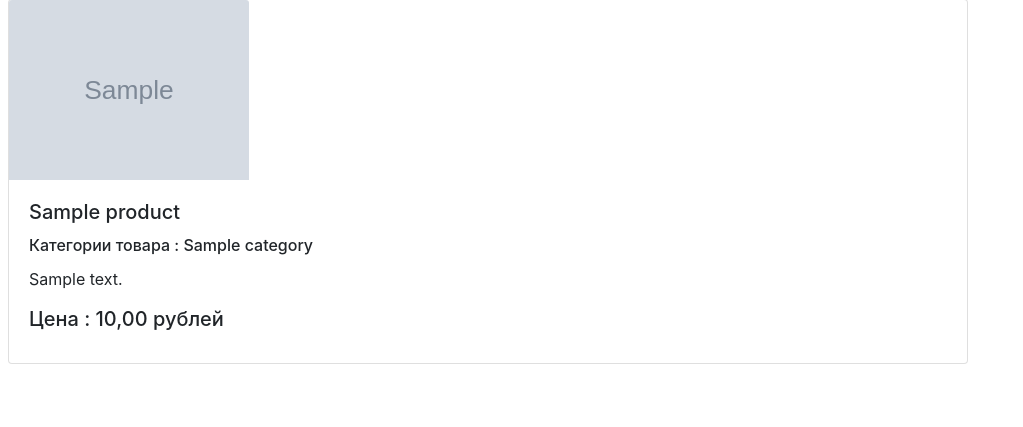
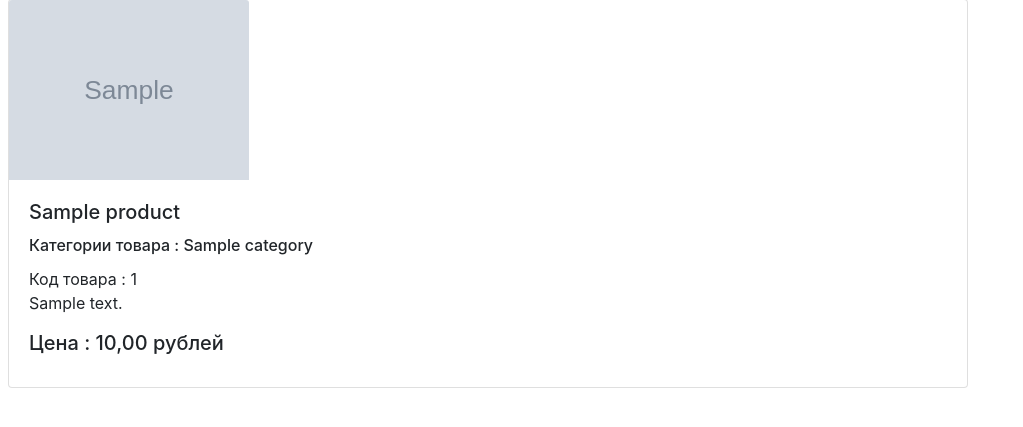
Before and after one commit to KCN6512/onlineshop, a Django app: page /product/1 in a window 1280 px wide. Shown: the part 123-550 px from the top of the page, without its empty margins (0-1023 px from the left). Run offline with Django 4.2, Linux system fonts and the light colour scheme; tables that the repository leaves empty hold one stand-in row (values such as "Sample post"); grey boxes marked "Sample" are stand-in pictures; some libraries are stand-ins or nearby versions.

```diff
--- a/djangoshop/shopapp/templates/home.html
+++ b/djangoshop/shopapp/templates/home.html
@@ -47,6 +47,7 @@
           <p class="card-text" >{{ product.description|truncatewords:100 }}</p>
           <h5 class="card-title">Цена : {{ product.price }} рублей </h5>
           <a href='{{ product.get_absolute_url }}' class="btn btn-primary">Подробнее</a>
+          <!-- <a href="{% url 'product' product.product_code %}" class="btn btn-primary">Поasdasdдробнее</a>-->
         </div>
       </div>
     {% endfor %}
--- a/djangoshop/shopapp/templates/product.html
+++ b/djangoshop/shopapp/templates/product.html
@@ -14,7 +14,8 @@
         <img class="card-img-top w-25" src="{{ product.image.url }}" alt="{{ product.name }}">
         <div class="card-body">
           <h5 class="card-title">{{ product.name }}</h5>
-          <h6 class="card-title">Категории товара : {{ product.categories.all|join:',' }}</h5>
+          <h6 class="card-title">Категории товара : {{ product.categories.all|join:',' }}</h6>
+          <h7 class="card-title">Код товара : {{ product.product_code }}</h7>
           <p class="card-text" >{{ product.description }}</p>
           <h5 class="card-title">Цена : {{ product.price }} рублей </h5>
         </div>
```
